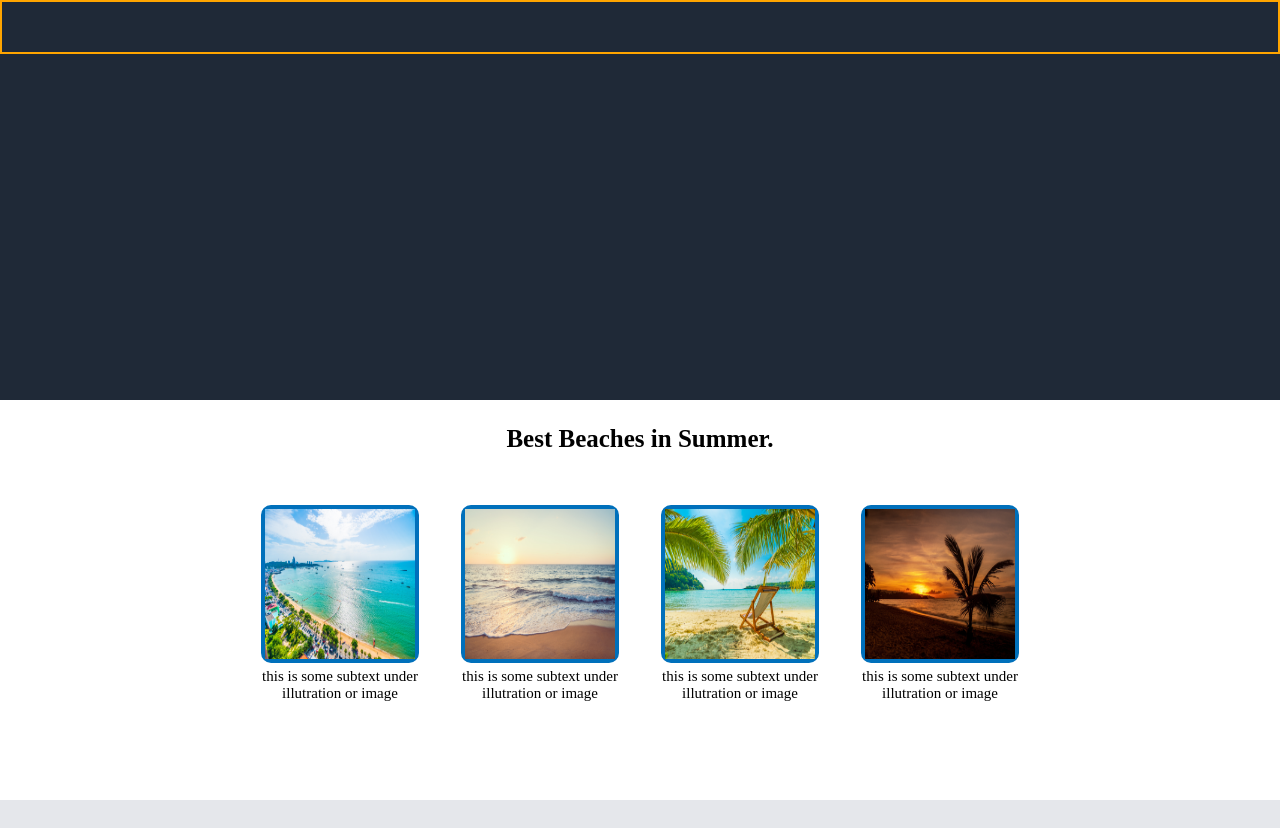
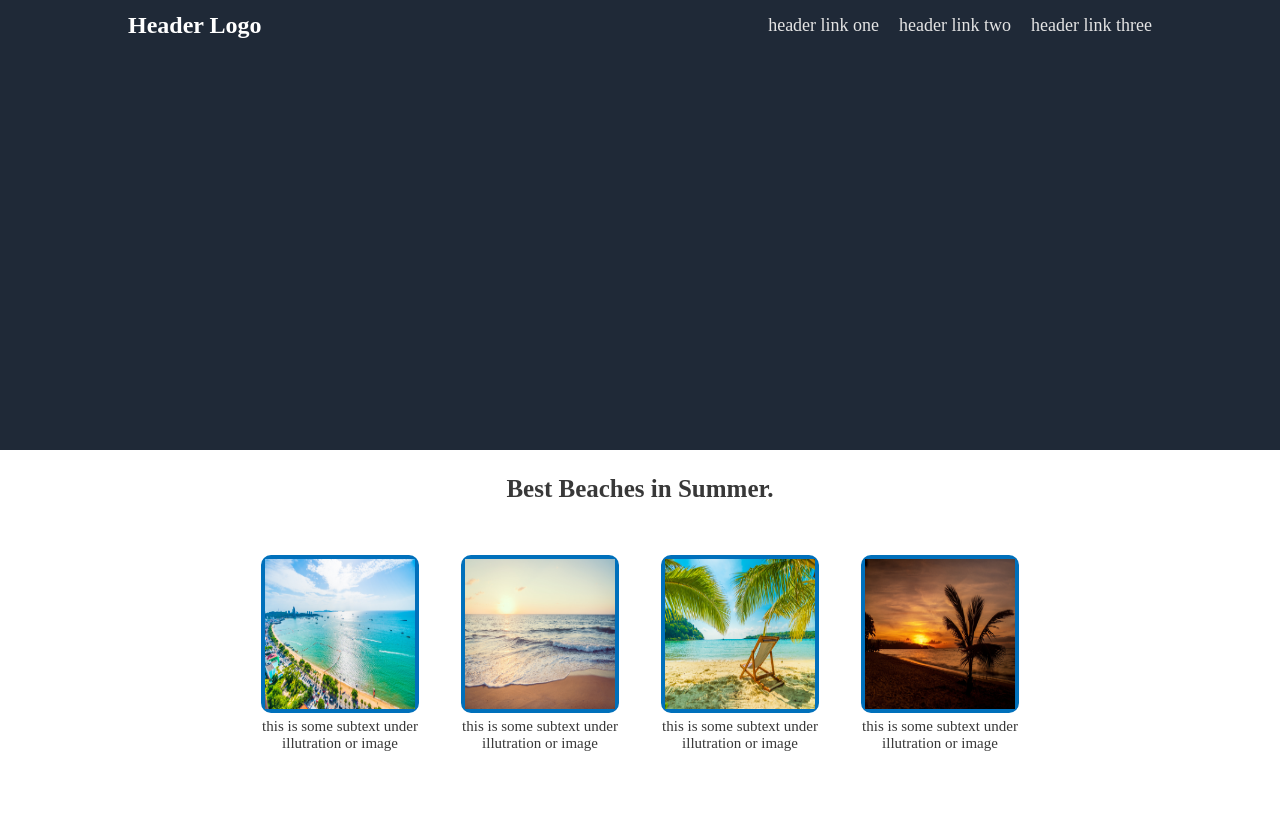
Before and after one commit to VitorMeloDev/TOP_Project_Landing-Page, a plain HTML site: page index.html in a window 1280 px wide. Shown: the top 828 px of the page. Drawn offline with Linux system fonts and the light colour scheme.

Commit message:
Nav Done

```diff
--- a/index.html
+++ b/index.html
@@ -10,10 +10,29 @@
     </head>
 
     <body>
+        <nav>
+            <div class="navContainer">
+                <div class="headerlogo">
+                    Header Logo
+                </div>
+
+                <div class="headerlinkcontainer">
+                    <div class="headerlink">
+                        header link one
+                    </div>
+                    <div class="headerlink">
+                        header link two
+                    </div>
+                    <div class="headerlink">
+                        header link three
+                    </div>
+                </div>
+
+            </div>
+        </nav>
+
         <header>
-            <nav>
 
-            </nav>
         </header>
 
         <div class="section1">
--- a/style.css
+++ b/style.css
@@ -12,7 +12,32 @@ header{
 
 nav{
     height: 50px;
-    border: 2px solid orange;
+    display: flex;
+    justify-content: center;
+}
+
+.navContainer{
+    width: 80%;
+    display: flex;
+    align-items: center;
+    justify-content: space-between;
+}
+
+.headerlinkcontainer{
+    display: flex;
+    gap: 20px;
+}
+
+.headerlink{
+    font-size: 18px;
+    color:rgb(228, 228, 228);
+}
+
+.headerlogo{
+    border: 2px red;
+    font-size: 24px;
+    font-weight: bold;
+    color: white;
 }
 
 .section1{
@@ -35,6 +60,7 @@ nav{
     font-size: 25px;
     font-weight: bold;
     margin-bottom: 40px;
+    color:rgb(56, 56, 56);
 }
 
 .slotContainer{
@@ -66,6 +92,7 @@ img{
 .textSlot{
     text-align: center;
     font-size: 15px;
+    color:rgb(56, 56, 56);
 }
 
 .section2{
```
